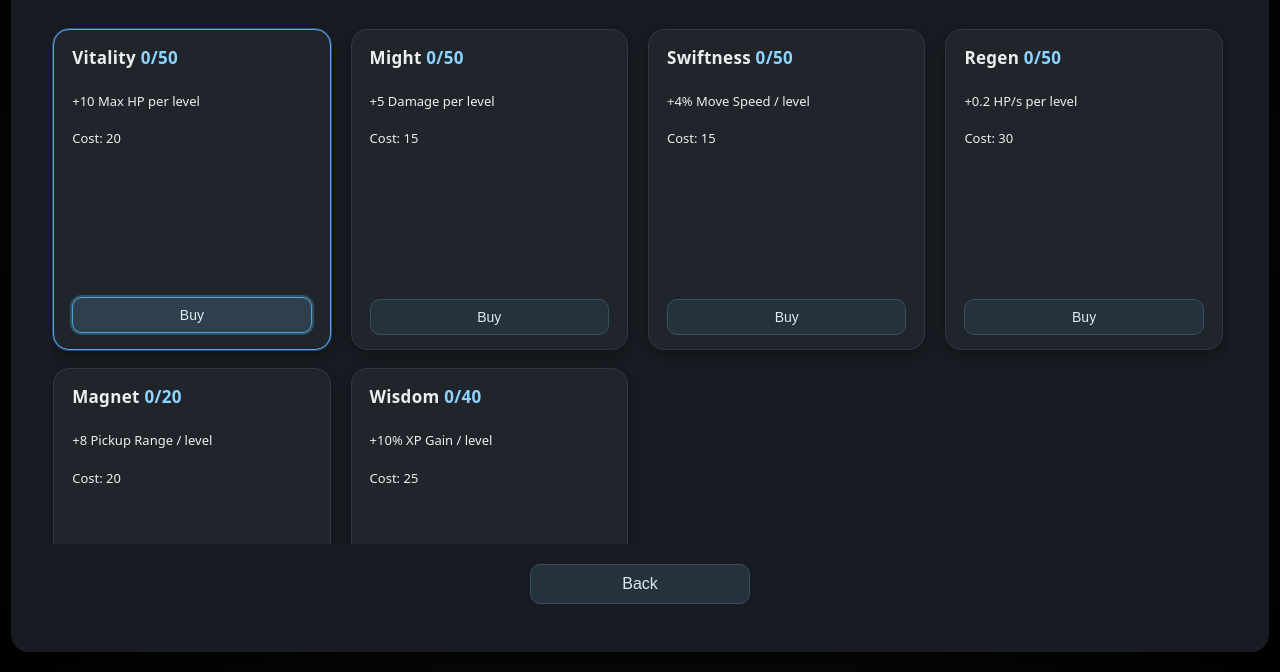
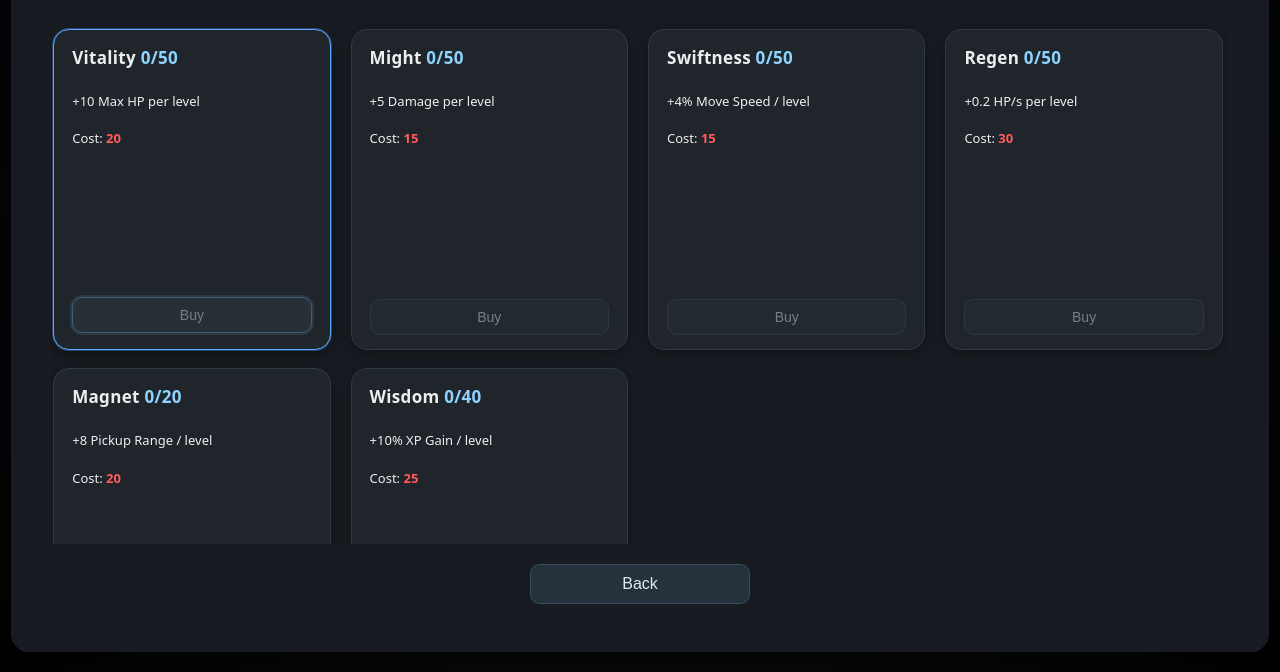
Before and after one commit to joaocjesus/void-survivor, a website built with Vite: page index.html in a window 1280 px wide. Both pictures are taken after a click on the button "Upgrades". Shown: the part 128-800 px from the top of the page. Built offline with nearby package versions, Linux system fonts and the light colour scheme.

Commit message:
Meta UI: red cost for unaffordable, consistent deny flash on card & button

```diff
--- a/index.html
+++ b/index.html
@@ -476,6 +476,27 @@
             box-shadow: 0 0 0 1px rgba(90, 169, 255, .35), 0 4px 16px rgba(0, 0, 0, .45);
         }
 
+        .meta-upgrade.deny {
+            animation: metaDeny .5s;
+        }
+
+        @keyframes metaDeny {
+            0% {
+                border-color: #ff5c5c;
+                box-shadow: 0 0 0 1px rgba(255, 92, 92, .4);
+            }
+
+            50% {
+                border-color: #2d3942;
+                box-shadow: none;
+            }
+
+            100% {
+                border-color: #2d3942;
+                box-shadow: none;
+            }
+        }
+
         .meta-upgrade h3 {
             margin: 0 0 8px;
             font-size: 17px;
@@ -492,6 +513,12 @@
             font-size: 14px;
             padding: 9px 12px;
         }
+        .meta-upgrade button.disabled {
+            opacity: .45;
+            cursor: not-allowed;
+            filter: grayscale(.3);
+        }
+        .meta-upgrade .cost.insufficient { color:#ff5c5c; font-weight:600; }
 
         .meta-upgrade .lvl {
             font-weight: 600;
--- a/src/main.ts
+++ b/src/main.ts
@@ -16,16 +16,38 @@ function renderMeta() {
         const cost = def.cost(lvl);
         const div = document.createElement('div');
         div.className = 'meta-upgrade' + (maxed ? ' locked' : '');
-        div.innerHTML = `<h3>${def.name} <span class='lvl'>${lvl}/${def.maxLevel}</span></h3><p>${def.description}</p><p style='margin:6px 0 26px;'>Cost: ${maxed ? '-' : cost}</p>`;
+        const affordable = meta.shards >= cost;
+        const costClasses = ['cost'];
+        if (!maxed && !affordable) costClasses.push('insufficient');
+        div.innerHTML = `<h3>${def.name} <span class='lvl'>${lvl}/${def.maxLevel}</span></h3><p>${def.description}</p><p style='margin:6px 0 26px;'>Cost: <span class='${costClasses.join(' ')}'>${maxed ? '-' : cost}</span></p>`;
         if (!maxed) {
             const btn = document.createElement('button');
             btn.textContent = 'Buy';
-            btn.disabled = meta.shards < cost;
-            btn.onclick = () => { if (purchaseMeta(meta, def.id)) { renderMeta(); } };
+                const affordable = meta.shards >= cost;
+                btn.disabled = !affordable;
+                if (btn.disabled) btn.classList.add('disabled');
+            btn.onclick = () => {
+                if (!affordable) { div.classList.add('deny'); setTimeout(()=>div.classList.remove('deny'),400); return; }
+                if (purchaseMeta(meta, def.id)) { renderMeta(); }
+            };
             div.appendChild(btn);
+            // Allow clicking anywhere on card
+            div.onclick = (e) => {
+                if ((e.target as HTMLElement).tagName === 'BUTTON') return; // button handles own click
+                if (btn.disabled) { div.classList.add('deny'); setTimeout(() => div.classList.remove('deny'), 400); return; }
+                btn.click();
+            };
         }
+        div.onmouseenter = () => {
+            // sync focus index to hovered card for smooth mouse->controller handoff
+            const cards = getMetaCards();
+            const idx = cards.indexOf(div);
+            if (idx >= 0) { metaFocusIndex = idx; applyMetaFocus(); }
+        };
         list.appendChild(div);
     }
+    // Reapply focus after rerender (e.g., purchase)
+    applyMetaFocus();
 }
 
 function show(id: string) {
```
